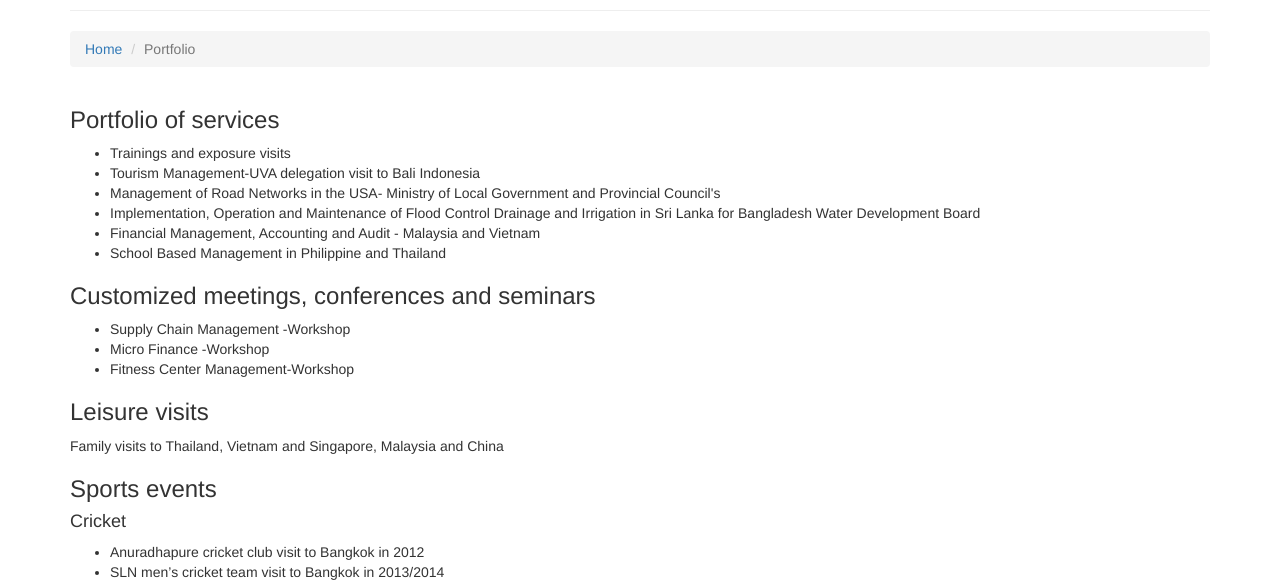
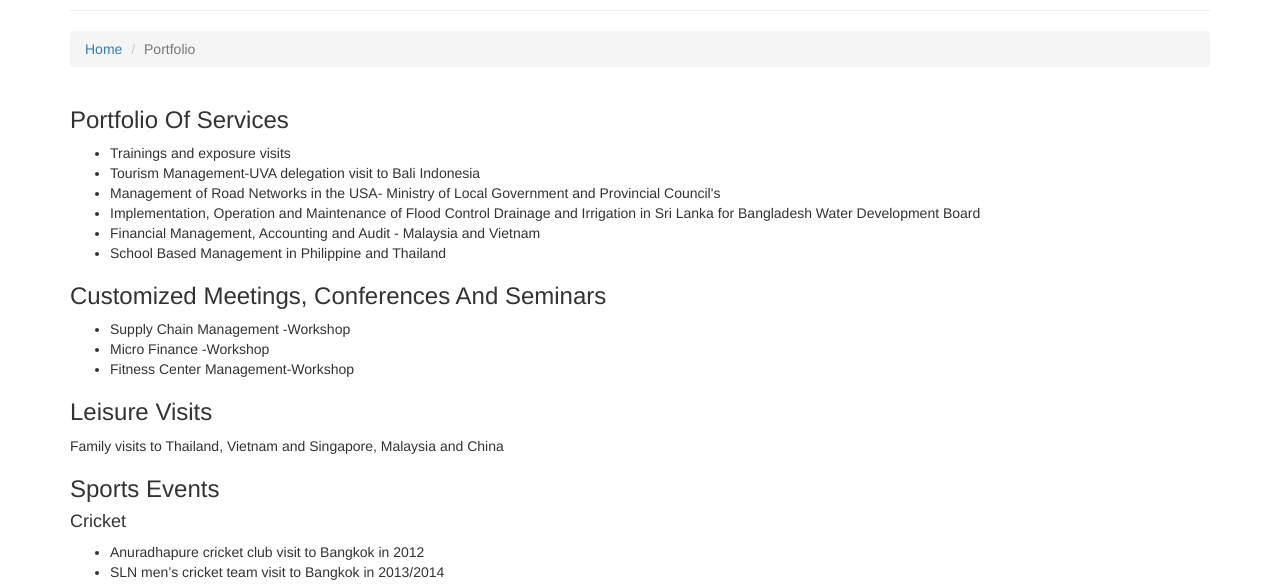
Before and after one commit to beyond2013/mcmi, a Jekyll site: the page built from portfolio.html, in a window 1280 px wide. Shown: the part 150-734 px from the top of the page. Built offline with Jekyll 4.4.1, drawn with Linux system fonts in a browser that asks for light colours.

Commit message:
fixed filepath for nav.css in head, changed h2,h3,h4 style in modern business css

```diff
--- a/_includes/head.html
+++ b/_includes/head.html
@@ -10,7 +10,7 @@
 
     <!-- Custom CSS -->
     <link href="{{ site.baseurl }}/assets/css/modern-business.css" rel="stylesheet">
-   <link href="css/nav.css" rel="stylesheet">
+    <link href="{{ site.baseurl }}/assets/css/nav.css" rel="stylesheet" type="text/css">
 
     <!-- Fonts -->
    <link href="{{ site.baseurl }}/assets/font-awesome/css/font-awesome.min.css" rel="stylesheet" type="text/css">
--- a/assets/css/modern-business.css
+++ b/assets/css/modern-business.css
@@ -73,7 +73,9 @@ footer {
     margin: 50px 0;
 }
 
-/* Responsive Styles */
+h2,h3,h4{
+	text-transform: capitalize;
+}                                  /* Responsive Styles */
 
 @media(max-width:991px) {
     .customer-img,
@@ -90,4 +92,3 @@ footer {
     header.carousel .carousel {
         height: 70%;
     }
-}
```
